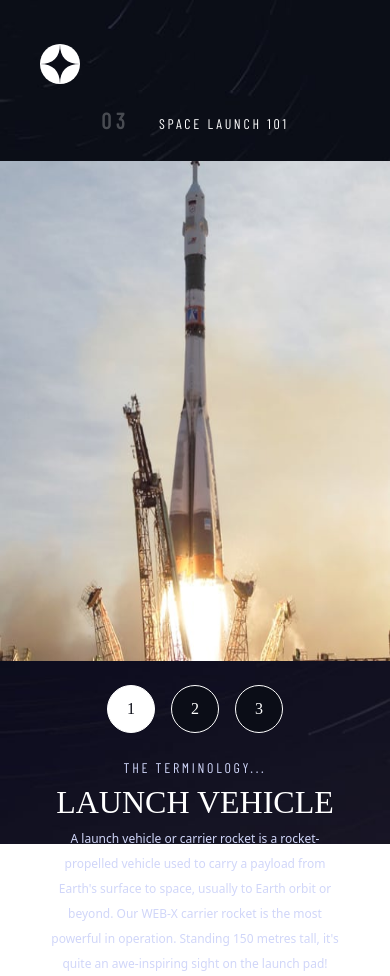
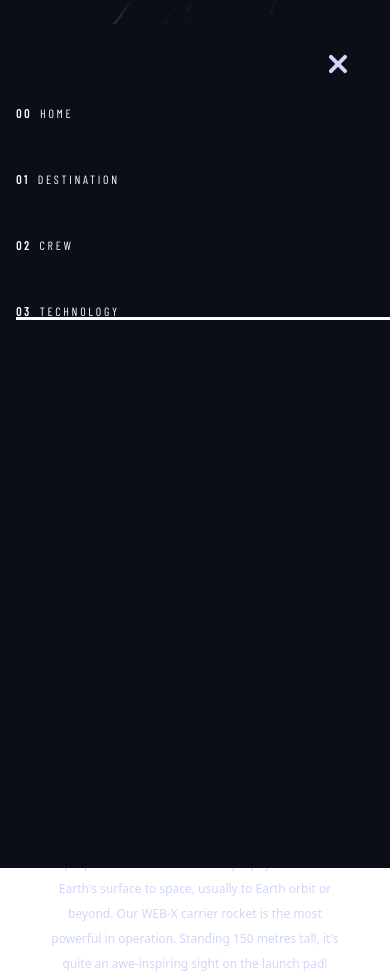
Before and after one commit to Tito-Rollis/Space-Tourism, a React (Create React App) app: page /tech in a window 390 px wide. Both pictures are taken after a click on the button 338 px from the left and 64 px from the top of the page. Built offline with nearby package versions, Linux system fonts and the light colour scheme; a web font is replaced by a local one.

Commit message:
hamburger nav done

```diff
--- a/src/components/hamburger/hamburgerComponent.js
+++ b/src/components/hamburger/hamburgerComponent.js
@@ -1,9 +1,6 @@
 import { useState, useEffect } from 'react';
 
-export default function HamburgerMenu() {
-    const [val, setVal] = useState(false);
-    const toggle = () => setVal(!val);
-    const [clicked, setClicked] = useState(false);
+export default function HamburgerMenu({ clicked, clickHandler }) {
     const [midDuration, setMidDuration] = useState('duration-1000');
     const [width, setWidth] = useState('w-1');
     const [hidden, setHidden] = useState('');
@@ -13,13 +10,6 @@ export default function HamburgerMenu() {
     const [bottomTransform, setBottomTransform] = useState('');
     const [color, setColor] = useState('bg-pl');
     const [z, setZ] = useState('');
-    let clickHandler = (e) => {
-        e.preventDefault();
-        toggle();
-
-        setClicked(!clicked);
-    };
-
     useEffect(() => {
         document.onload = setWidth('w-6');
         document.onload = setTopWidth('w-6');
@@ -29,22 +19,21 @@ export default function HamburgerMenu() {
             setHidden('-translate-x-6');
             setTopTransform('rotate-45 translate-y-2');
             setBottomTransform('-rotate-45 -translate-y-2');
-            setColor('bg-white');
+            // setColor('bg-pl');
             setZ('z-40');
-            console.log('clicked');
         }
         if (!clicked) {
             setHidden('');
             setTopTransform('');
             setBottomTransform('');
-            setColor('bg-pl');
+            // setColor('bg-pl');
         }
     }, [clicked]);
 
     return (
         <button
             onClick={clickHandler}
-            className={`box-border flex md:hidden flex-col justify-between h-5 overflow-hidden z-10`}
+            className={`box-border flex md:hidden flex-col justify-between h-5 overflow-hidden `}
         >
             <span
                 className={`h-1 ${topWidth} ${topTransform} transform ${color}  ${z} z-30 rounded transition-all ${midDuration}`}
--- a/src/components/nav/index.js
+++ b/src/components/nav/index.js
@@ -1,17 +1,24 @@
 import style from './nav.module.css';
 import TextNav from './textNav';
 import HamburgenComponent from '../hamburger/hamburgerComponent';
+import { useState } from 'react';
+
+export const textNav = [
+    { title: 'HOME', number: '00', link: '/' },
+    { title: 'DESTINATION', number: '01', link: '/destination' },
+    { title: 'CREW', number: '02', link: '/crew' },
+    { title: 'TECHNOLOGY', number: '03', link: '/tech' },
+];
 function Nav({ number }) {
-    const textNav = [
-        { title: 'HOME', number: '00', link: '/' },
-        { title: 'DESTINATION', number: '01', link: '/destination' },
-        { title: 'CREW', number: '02', link: '/crew' },
-        { title: 'TECHNOLOGY', number: '03', link: '/tech' },
-    ];
+    const [clicked, setClicked] = useState(false);
+    const clickHandler = () => setClicked(!clicked);
+
     return (
-        <div className={`flex px-10 justify-between items-center h-20`}>
+        <div
+            className={`flex px-10 justify-between items-center relative h-20`}
+        >
             <div className={`h-10 w-10 md:ml-14 ${style.logo}`}></div>
-            <HamburgenComponent />
+            <HamburgenComponent clicked={clicked} clickHandler={clickHandler} />
             <ul
                 className={`h-full  md:flex items-center justify-center hidden md:gap-x-9 lg:gap-x-12 text-wt font-sub text-nav md:text-navMob lg:text-nav ${style.navContainer}`}
             >
@@ -29,6 +36,27 @@ function Nav({ number }) {
                     );
                 })}
             </ul>
+            {clicked && (
+                <div className="absolute w-screen z-10 bg-bk h-screen  left-0 top-0 pt-20 pl-4">
+                    <ul
+                        className={`  h-auto flex flex-col gap-y-12 text-wt font-sub text-nav `}
+                    >
+                        {textNav.map((item) => {
+                            return (
+                                <TextNav
+                                    isClick={
+                                        item.number === number &&
+                                        'rgba(255, 255, 255, 1)'
+                                    }
+                                    title={item.title}
+                                    number={item.number}
+                                    link={item.link}
+                                />
+                            );
+                        })}
+                    </ul>
+                </div>
+            )}
         </div>
     );
 }
```
